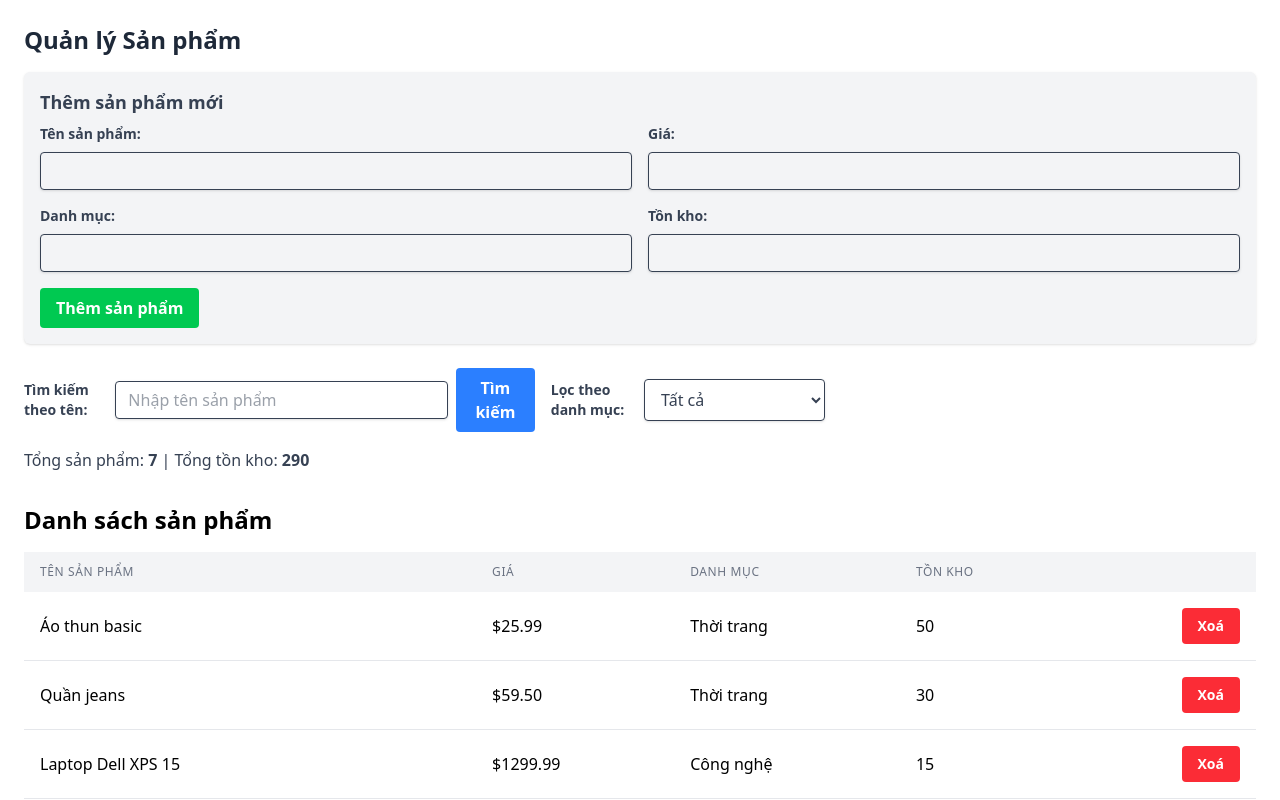
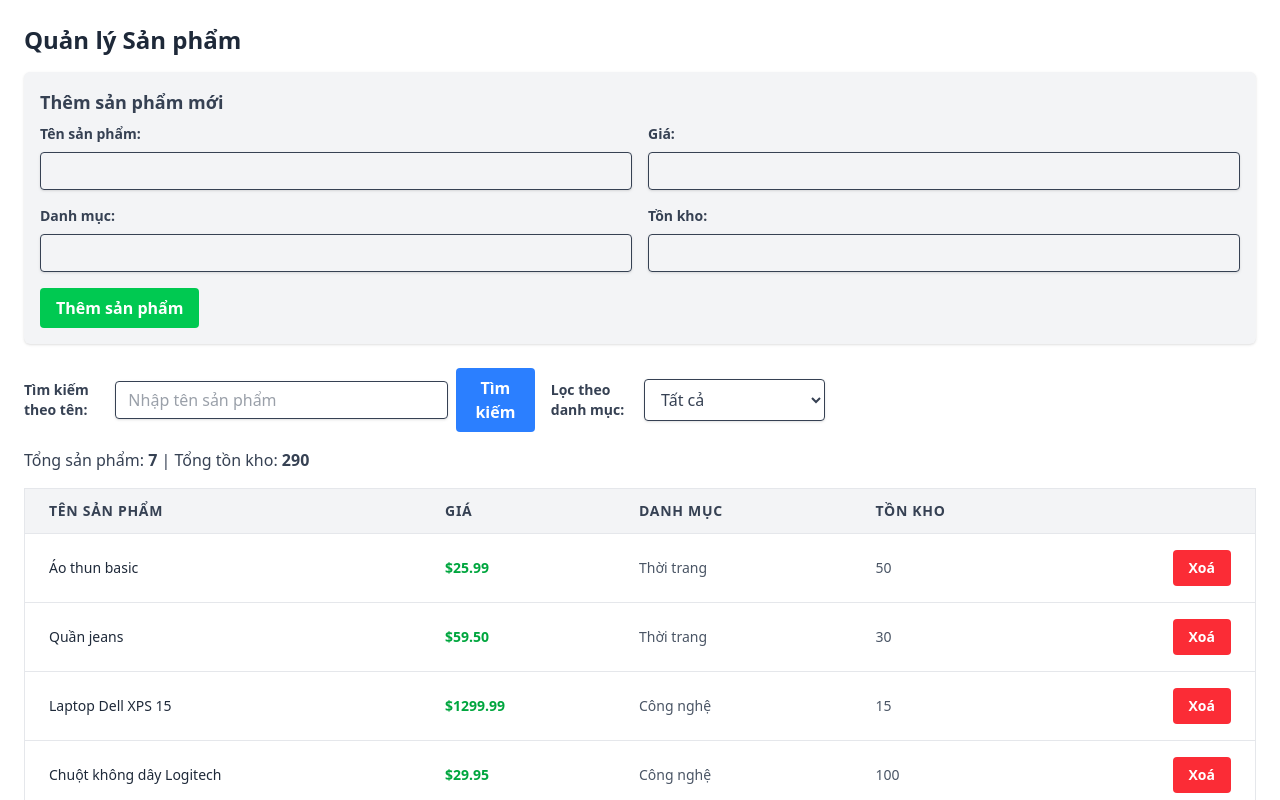
Before and after one commit to lehoanganh75/PTGDUD_Week10_Examination, a React (Vite) app in the folder examinationreactjs/: page / in a window 1280 px wide. Shown: the top 800 px of the page. Built offline with nearby package versions, Linux system fonts and the light colour scheme.

Commit message:
9. Finish tách component  ProductItem

```diff
--- /dev/null
+++ b/examinationreactjs/src/components/ProductItem.tsx
@@ -0,0 +1,33 @@
+import React from 'react';
+
+interface ProductItemProps {
+  product: {
+    id: number;
+    name: string;
+    price: number;
+    category: string;
+    stock: number;
+  };
+  onDelete: (id: number) => void;
+}
+
+const ProductItem: React.FC<ProductItemProps> = ({ product, onDelete }) => {
+  return (
+    <tr>
+      <td className="px-6 py-4 whitespace-nowrap text-sm text-gray-800">{product.name}</td>
+      <td className="px-6 py-4 whitespace-nowrap text-sm font-semibold text-green-600">${product.price.toFixed(2)}</td>
+      <td className="px-6 py-4 whitespace-nowrap text-sm text-gray-600">{product.category}</td>
+      <td className="px-6 py-4 whitespace-nowrap text-sm text-gray-600">{product.stock}</td>
+      <td className="px-6 py-4 whitespace-nowrap text-right text-sm font-medium">
+        <button
+          onClick={() => onDelete(product.id)}
+          className="bg-red-500 hover:bg-red-700 focus:outline-none focus:ring-2 focus:ring-red-600 focus:ring-offset-2 text-white font-bold py-2 px-4 rounded transition duration-300 ease-in-out"
+        >
+          Xoá
+        </button>
+      </td>
+    </tr>
+  );
+};
+
+export default ProductItem;
--- a/examinationreactjs/src/components/ProductList.tsx
+++ b/examinationreactjs/src/components/ProductList.tsx
@@ -1,4 +1,5 @@
 import React from 'react';
+import ProductItem from './ProductItem';
 
 interface Product {
   id: number;
@@ -15,41 +16,25 @@ interface ProductListProps {
 
 const ProductList: React.FC<ProductListProps> = ({ products, onDelete }) => {
   return (
-    <div className="container mx-auto mt-8">
-      <h2 className="text-2xl font-bold mb-4">Danh sách sản phẩm</h2>
     <div className="overflow-x-auto">
-        <table className="min-w-full bg-white shadow-md rounded-lg">
-          <thead className="bg-gray-100">
+      <table className="min-w-full bg-white rounded-md border border-gray-200">
+        <thead className="bg-gray-100 border-b border-gray-200">
           <tr>
-              <th className="px-4 py-3 text-left text-xs font-medium text-gray-500 uppercase tracking-wider">Tên sản phẩm</th>
-              <th className="px-4 py-3 text-left text-xs font-medium text-gray-500 uppercase tracking-wider">Giá</th>
-              <th className="px-4 py-3 text-left text-xs font-medium text-gray-500 uppercase tracking-wider">Danh mục</th>
-              <th className="px-4 py-3 text-left text-xs font-medium text-gray-500 uppercase tracking-wider">Tồn kho</th>
-              <th className="px-4 py-3 relative">
+            <th className="px-6 py-3 text-left text-sm font-semibold text-gray-700 uppercase tracking-wider">Tên sản phẩm</th>
+            <th className="px-6 py-3 text-left text-sm font-semibold text-gray-700 uppercase tracking-wider">Giá</th>
+            <th className="px-6 py-3 text-left text-sm font-semibold text-gray-700 uppercase tracking-wider">Danh mục</th>
+            <th className="px-6 py-3 text-left text-sm font-semibold text-gray-700 uppercase tracking-wider">Tồn kho</th>
+            <th className="px-6 py-3 relative">
               <span className="sr-only">Xoá</span>
             </th>
           </tr>
         </thead>
         <tbody className="bg-white divide-y divide-gray-200">
           {products.map((product) => (
-              <tr key={product.id}>
-                <td className="px-4 py-4 whitespace-nowrap">{product.name}</td>
-                <td className="px-4 py-4 whitespace-nowrap">${product.price.toFixed(2)}</td>
-                <td className="px-4 py-4 whitespace-nowrap">{product.category}</td>
-                <td className="px-4 py-4 whitespace-nowrap">{product.stock}</td>
-                <td className="px-4 py-4 whitespace-nowrap text-right text-sm font-medium">
-                  <button
-                    onClick={() => onDelete(product.id)}
-                    className="bg-red-500 hover:bg-red-700 text-white font-bold py-2 px-4 rounded focus:outline-none focus:shadow-outline"
-                  >
-                    Xoá
-                  </button>
-                </td>
-              </tr>
+            <ProductItem key={product.id} product={product} onDelete={onDelete} />
           ))}
         </tbody>
       </table>
-      </div>
     </div>
   );
 };
```
Also changed, not shown: 1 other file (tests, documents, lock files or other folders). Lines whose indentation alone changed are shown as unchanged.
